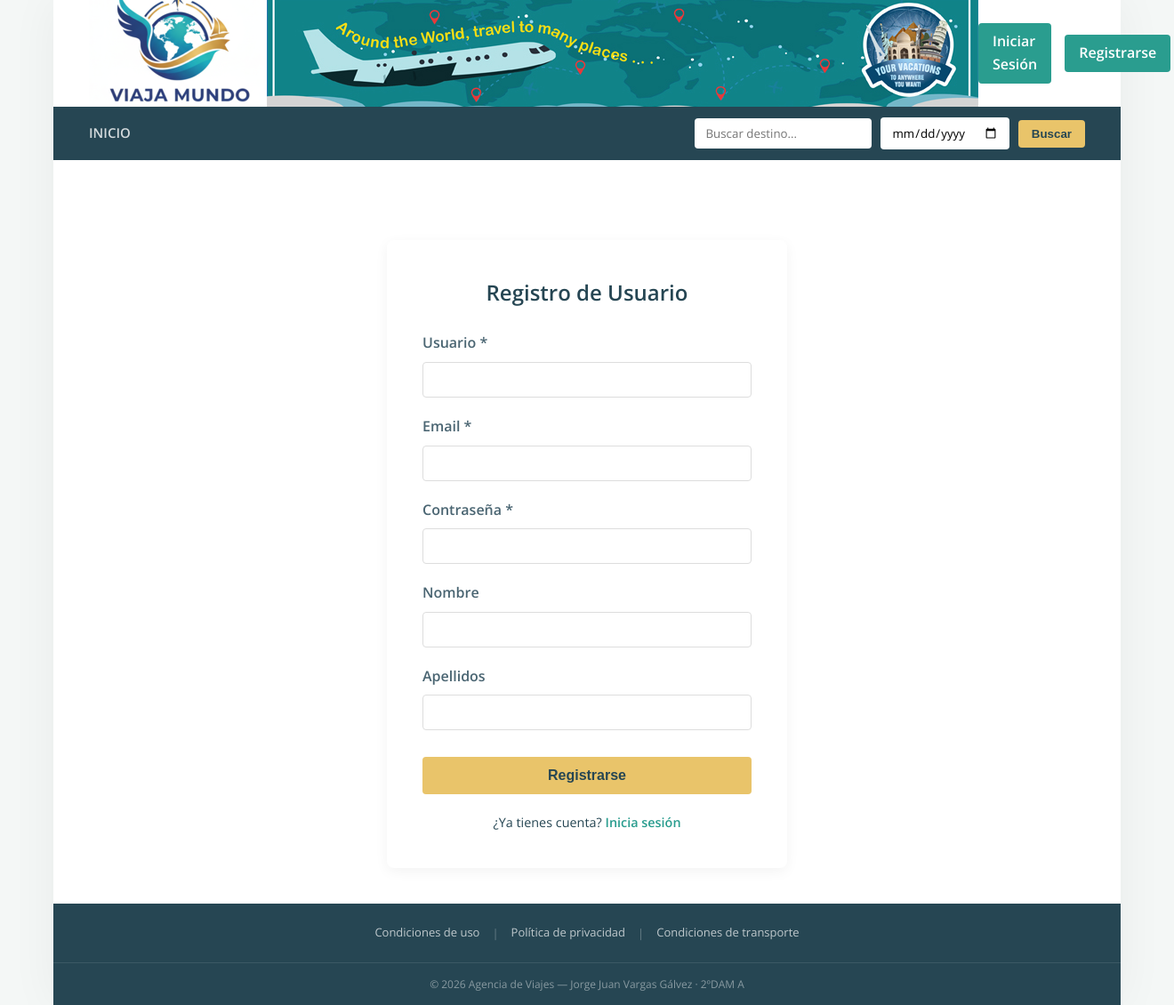
After one commit to DEV-JJVG/DAM-2026-TravelAgency-Vargas, a PHP site: page /register.php in a window 1320 px wide. The commit adds this page. Shown: the whole page at 89% size. Run offline with PHP 8.4, Linux system fonts and the light colour scheme; data that the repository does not hold is empty.

Commit message:
Finalización de las pantallas de registro, inicio de sesión y cambio de lógica para los permisos de administrador

```diff
--- a/app/assets/styles/style.css
+++ b/app/assets/styles/style.css
@@ -258,32 +258,150 @@ a {
     background: #F4A261;
     color: #fff;
 }
-/* --- Estilos para el Icono de Admin en Header --- */
-.admin-toggle {
+/* --- Estilos de Autenticación en Header --- */
+.auth-section {
     display: flex;
-    flex-direction: column;
     align-items: center;
-    justify-content: center;
-    text-decoration: none;
-    background: #f0f0f0;
-    width: 60px;
-    height: 60px;
-    border-radius: 50%;
-    margin-left: 20px;
-    transition: all 0.3s ease;
-    box-shadow: 0 4px 6px rgba(0,0,0,0.1);
+    gap: 15px;
 }
 
-.admin-toggle:hover {
-    transform: scale(1.1);
-    background: #e0e0e0;
+.welcome-msg {
+    font-weight: 600;
+    color: #264653;
 }
 
-.admin-icon {
-    font-size: 24px;
+.btn-auth-header {
+    background: #2A9D8F;
+    color: #fff;
+    padding: 8px 16px;
+    border-radius: 4px;
+    font-weight: 600;
+    transition: background 0.3s ease;
 }
 
-/* --- Estilos para Botones Administrador --- */
+.btn-auth-header:hover {
+    background: #21867a;
+    color: #fff;
+}
+
+/* --- Estilos Formularios de Autenticación --- */
+.auth_form_container {
+    background: #ffffff;
+    padding: 40px;
+    border-radius: 8px;
+    box-shadow: 0 4px 15px rgba(0,0,0,0.05);
+    width: 100%;
+    max-width: 450px;
+    margin-top: 50px;
+}
+
+.auth_form_container h2 {
+    color: #264653;
+    margin-bottom: 25px;
+    text-align: center;
+}
+
+.auth_form .form_group {
+    margin-bottom: 20px;
+}
+
+.auth_form label {
+    display: block;
+    margin-bottom: 8px;
+    color: #4a6572;
+    font-weight: 600;
+}
+
+.auth_form input {
+    width: 100%;
+    padding: 10px 12px;
+    border: 1px solid #ddd;
+    border-radius: 4px;
+    font-family: 'Open Sans', sans-serif;
+}
+
+.btn_auth {
+    width: 100%;
+    background: #E9C46A;
+    color: #264653;
+    padding: 12px;
+    border: none;
+    border-radius: 4px;
+    font-size: 16px;
+    font-weight: 700;
+    cursor: pointer;
+    transition: background 0.3s ease;
+    margin-top: 10px;
+}
+
+.btn_auth:hover {
+    background: #F4A261;
+    color: #fff;
+}
+
+.auth_link {
+    text-align: center;
+    margin-top: 20px;
+    font-size: 0.9rem;
+}
+
+.auth_link a {
+    color: #2A9D8F;
+    font-weight: 600;
+}
+
+.error_msg {
+    color: #e76f51;
+    background: #ffe3e3;
+    padding: 10px;
+    border-radius: 4px;
+    margin-bottom: 20px;
+    font-size: 0.9rem;
+    text-align: center;
+}
+
+.success_msg {
+    color: #2A9D8F;
+    background: #e3f8f5;
+    padding: 10px;
+    border-radius: 4px;
+    margin-bottom: 20px;
+    font-size: 0.9rem;
+    text-align: center;
+}
+
+/* --- Estilos para Botones Administrador en Paquetes --- */
+.package_actions {
+    display: flex;
+    gap: 10px;
+    justify-content: center;
+    flex-wrap: wrap;
+}
+
+.single_package .package_actions a {
+    flex: 1;
+    min-width: 80px;
+    padding: 8px 10px;
+}
+
+.single_package .btn-edit {
+    background: #2A9D8F;
+    color: #fff;
+}
+
+.single_package .btn-edit:hover {
+    background: #21867a;
+}
+
+.single_package .btn-delete {
+    background: #e76f51;
+    color: #fff;
+}
+
+.single_package .btn-delete:hover {
+    background: #d65a3d;
+}
+
 .btn-disabled {
     background-color: #cccccc;
     color: #888888;
--- a/app/editar_paquete.php
+++ b/app/editar_paquete.php
@@ -5,8 +5,8 @@ require_once "vistas/db.php";
 if (isset($_GET['pack_id'])) {
     $pack_id = $_GET['pack_id'];
 
-    $stmt = $conexion->prepare("SELECT * FROM packages WHERE package_id = :id");
-    $stmt->execute([':id' => $pack_id]);
+    $stmt = $conexion->prepare("SELECT * FROM packages WHERE package_id = ?");
+    $stmt->execute([$pack_id]);
     $row = $stmt->fetch();
 
     if (!$row) {
--- a/app/functions/functions.php
+++ b/app/functions/functions.php
@@ -36,7 +36,17 @@ function renderPackage(array $paquetes): void {
         <h3>{$paquetes['package_title']}</h3>
         <img src='assets/imagenes/packages/{$paquetes['package_image']}' alt='{$paquetes['package_title']}'>
         <p><strong>Precio: {$paquetes['package_price']} €</strong></p>
-        <a href='details.php?pack_id={$paquetes['package_id']}'>Detalles</a>
+        <div class='package_actions'>
+            <a href='details.php?pack_id={$paquetes['package_id']}'>Detalles</a>";
+
+    if (isset($_SESSION['role']) && $_SESSION['role'] === 'admin') {
+        echo "
+            <a href='editar_paquete.php?pack_id={$paquetes['package_id']}' class='btn-edit'>Editar</a>
+            <a href='borrar_paquete.php?pack_id={$paquetes['package_id']}' class='btn-delete' onclick='return confirm(\"¿Estás seguro de que quieres borrar este paquete?\");'>Borrar</a>";
+    }
+
+    echo "
+        </div>
     </div>
     ";
 }
--- /dev/null
+++ b/app/register.php
@@ -0,0 +1,95 @@
+<?php
+session_start();
+require_once "vistas/db.php";
+include("functions/functions.php");
+
+$mensaje = "";
+
+if (isset($_SESSION['user_id'])) {
+    header("Location: index.php");
+    exit();
+}
+
+if (isset($_POST['username'])) {
+    $nombreUsuario = trim($_POST['username'] ?? '');
+    $contraseña = $_POST['password'] ?? '';
+    $email = trim($_POST['email'] ?? '');
+    $nombre = trim($_POST['first_name'] ?? '');
+    $apellido = trim($_POST['last_name'] ?? '');
+
+    if (empty($nombreUsuario) || empty($contraseña) || empty($email)) {
+        $mensaje = "<p class='error_msg'>Por favor, completa los campos obligatorios (Usuario, Contraseña, Email).</p>";
+    } else {
+        $contraseñaHasheada = password_hash($contraseña, PASSWORD_DEFAULT);
+
+        try {
+            $conexion->prepare("INSERT INTO users (username, password, email, first_name, last_name) VALUES (?, ?, ?, ?, ?)")->execute([
+                $nombreUsuario,
+                $contraseñaHasheada,
+                $email,
+                $nombre,
+                $apellido,
+            ]);
+            $mensaje = "<p class='success_msg'>Usuario registrado correctamente. <a href='login.php'>Inicia sesión aquí</a></p>";
+        } catch (PDOException $e) {
+            if ($e->getCode() == 23000) {
+                $mensaje = "<p class='error_msg'>Error: El nombre de usuario o email ya existe.</p>";
+            } else {
+                $mensaje = "<p class='error_msg'>Error en el registro: " . $e->getMessage() . "</p>";
+            }
+        }
+    }
+}
+?>
+<!DOCTYPE html>
+<html lang="es">
+
+<head>
+    <meta charset="UTF-8">
+    <title>Agencia de viajes : Registro</title>
+    <link rel="stylesheet" href="assets/styles/style.css?v=<?php echo time(); ?>" media="all">
+</head>
+
+<body>
+    <div class="main_wrapper">
+        <?php include 'vistas/header.php'; ?>
+        <?php include 'vistas/navbar.php'; ?>
+
+        <div class="content_wrapper">
+            <div id="content_area" style="width: 100%; display: flex; justify-content: center;">
+                <div class="auth_form_container">
+                    <h2>Registro de Usuario</h2>
+                    <?php echo $message; ?>
+                    <form method="POST" action="register.php" class="auth_form">
+                        <div class="form_group">
+                            <label for="username">Usuario *</label>
+                            <input type="text" id="username" name="username" required>
+                        </div>
+                        <div class="form_group">
+                            <label for="email">Email *</label>
+                            <input type="email" id="email" name="email" required>
+                        </div>
+                        <div class="form_group">
+                            <label for="password">Contraseña *</label>
+                            <input type="password" id="password" name="password" required>
+                        </div>
+                        <div class="form_group">
+                            <label for="first_name">Nombre</label>
+                            <input type="text" id="first_name" name="first_name">
+                        </div>
+                        <div class="form_group">
+                            <label for="last_name">Apellidos</label>
+                            <input type="text" id="last_name" name="last_name">
+                        </div>
+                        <button type="submit" class="btn_auth">Registrarse</button>
+                    </form>
+                    <p class="auth_link">¿Ya tienes cuenta? <a href="login.php">Inicia sesión</a></p>
+                </div>
+            </div>
+        </div>
+
+        <?php include "vistas/footer.php"; ?>
+    </div>
+</body>
+
+</html>
--- a/app/vistas/header.php
+++ b/app/vistas/header.php
@@ -3,20 +3,6 @@
 if (session_status() === PHP_SESSION_NONE) {
     session_start();
 }
-
-// Lógica para activar/desactivar el modo admin
-if (isset($_GET['toggle_admin'])) {
-    // Si existe la variable, la invertimos (True a False, o viceversa)
-    $_SESSION['admin_mode'] = !($_SESSION['admin_mode'] ?? false);
-
-    // Redirigimos a index.php para refrescar la URL
-    header("Location: index.php");
-    exit();
-}
-
-// Icono: Candado cerrado (bloqueado) o abierto (admin activo)
-$icon = ($_SESSION['admin_mode'] ?? false) ? '🔓' : '🔒';
-$status_text = ($_SESSION['admin_mode'] ?? false) ? 'Modo Admin: ON' : 'Modo Admin: OFF';
 ?>
 
 <div class="header_wrapper">
@@ -24,7 +10,13 @@ $status_text = ($_SESSION['admin_mode'] ?? false) ? 'Modo Admin: ON' : 'Modo Adm
 
     <img id="banner" src="assets/imagenes/banner.jpg" alt="Banner">
 
-    <a href="?toggle_admin=true" class="admin-toggle" title="<?php echo $status_text; ?>">
-        <span class="admin-icon"><?php echo $icon; ?></span>
-    </a>
+    <div class="auth-section">
+        <?php if (isset($_SESSION['user_id'])): ?>
+            <span class="welcome-msg">Hola, <?php echo htmlspecialchars($_SESSION['username']); ?></span>
+            <a href="logout.php" class="btn-auth-header">Cerrar Sesión</a>
+        <?php else: ?>
+            <a href="login.php" class="btn-auth-header">Iniciar Sesión</a>
+            <a href="register.php" class="btn-auth-header">Registrarse</a>
+        <?php endif; ?>
+    </div>
 </div>
```
Also changed, not shown: app/borrar_paquete.php (added, +39 -0 lines), app/login.php (added, +80 -0 lines), app/logout.php (added, +7 -0 lines).
